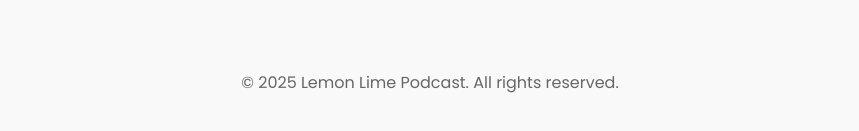
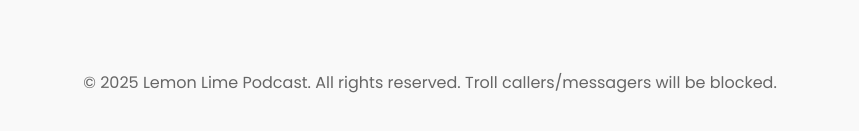
Before and after one commit to idontknowwhatthatis/podcast, a Next.js app: page / in a window 1280 px wide. Shown: the part 1258-1389 px from the top of the page, without its empty margins (210-1069 px from the left). Built offline with nearby package versions, Linux system fonts and the light colour scheme.

Commit message:
Update index.js

```diff
--- a/pages/index.js
+++ b/pages/index.js
@@ -68,7 +68,7 @@
         <footer className={styles.footer}>
           <p>
             &copy; {new Date().getFullYear()} Lemon Lime Podcast. All rights
-            reserved.
+            reserved. Troll callers/messagers will be blocked.
           </p>
         </footer>
       </main>
```
